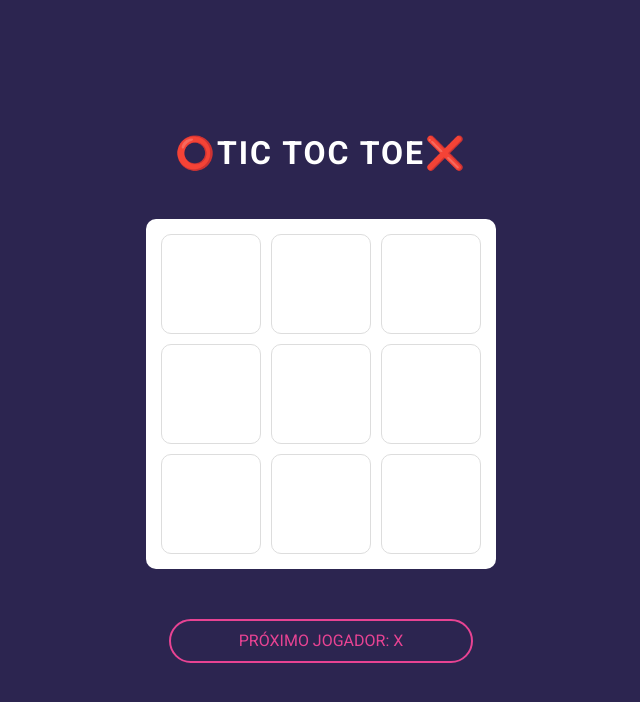
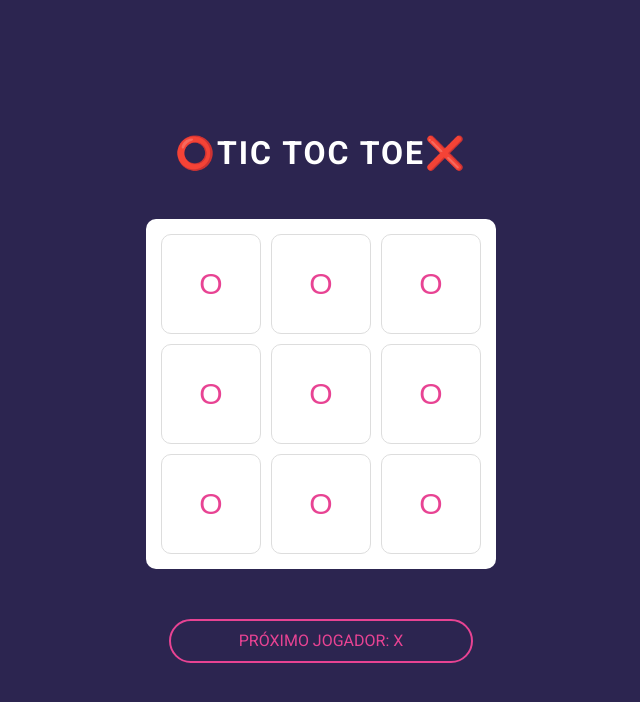
Before and after one commit to felipeolliveira/two-week-react, a React (Create React App) app in the folder app/: page / in a window 1280 px wide. Shown: the top 702 px of the page, without its empty margins (319-959 px from the left). Built offline with nearby package versions, Linux system fonts and the light colour scheme.

Commit message:
Dia 03 - Todos os desafios

```diff
--- a/app/src/App.js
+++ b/app/src/App.js
@@ -3,17 +3,10 @@ import React from "react";
 import "./style/reset.css"
 import "./style/base.css"
 
-import BoardSquare from "./components/BoardSquare";
 import GameWrapper from "./components/GameWrapper";
-import GameTitle from "./components/GameTitle";
-import NextPlayer from "./components/NextPlayer";
 
 const App = () => (
-  <GameWrapper>
-    <GameTitle />
-    <BoardSquare squads="9" />
-    <NextPlayer />
-  </GameWrapper>
+  <GameWrapper />
 );
 
 export default App;
--- a/app/src/components/BoardSquare/index.js
+++ b/app/src/components/BoardSquare/index.js
@@ -3,16 +3,17 @@ import React from "react";
 import "./style.css"
 import SquareButton from "./../SquareButton"
 
+const squaresMultiplier = (player, onClick) => {
+  const squares = Array(9).fill();
 
-const squaresMultiplier = (number) => {
-  const squares = Array(+number).fill();
-
-  return squares.map((square, index) => <SquareButton key={index} />);
+  return squares.map((square, index) => {
+    return <SquareButton key = {index} player = {player} onClick = {onClick}/>
+  });
 }
 
-const BoardSquare = (props) => (
+const BoardSquare = ({player, onClick}) => (
   <article className="board-square">
-    {squaresMultiplier(props.squads)}
+    {squaresMultiplier(player, onClick)}
   </article>
 )
 
--- a/app/src/components/GameWrapper/index.js
+++ b/app/src/components/GameWrapper/index.js
@@ -1,9 +1,31 @@
-import React from "react";
+import React, { Component } from "react";
 
 import "./style.css";
+import GameTitle from "./../GameTitle";
+import NextPlayer from "./../NextPlayer";
+import BoardSquare from "./../BoardSquare";
 
-const GameWrapper = ({ children }) => (
-  <main className="game-wrapper">{ children }</main>
-)
+class GameWrapper extends Component {
+  state = {
+    player: "O",
+    nextPlayer: "X"
+  }
+
+  handletoggleChoise = () => {
+    this.setState({
+      player: (this.state.player === "X" ? "O" : "X" ),
+      nextPlayer: (this.state.nextPlayer === "X" ? "O" : "X" )
+    });
+    console.log(this.state.nextPlayer, this.state.player, this)
+  }
+
+  render() {
+    return <main className="game-wrapper">
+      <GameTitle />
+      <BoardSquare onClick = {this.handletoggleChoise} player = {this.state.player}/>
+      <NextPlayer  nextPlayer={this.state.nextPlayer}/>
+    </main>
+  }
+}
 
 export default GameWrapper;
--- a/app/src/components/NextPlayer/index.js
+++ b/app/src/components/NextPlayer/index.js
@@ -2,6 +2,6 @@ import React from "react";
 
 import "./style.css"
 
-const NextPlayer = () => <p className="next-player">Próximo Jogador: <span className="player">X</span></p>;
+const NextPlayer = ({nextPlayer}) => <p className="next-player">Próximo Jogador: {nextPlayer}</p>;
 
 export default NextPlayer;
--- a/app/src/components/SquareButton/index.js
+++ b/app/src/components/SquareButton/index.js
@@ -1,22 +1,35 @@
-import React, { Component } from "react";
+import React from "react";
 
 import "./style.css"
 
+// class SquareButton extends React.Component {
+//   state = {
+//     content: "X"
+//   }
 
-class SquareButton extends Component {
-  state = {
-    player: ""
-  }
 
-  handletoggleChoise = () => {
-    this.setState(
-      { player: (this.state.player === "X" ? "O" : "X") }
-    )
-  }
 
-  render() {
-    return <button onClick={this.handletoggleChoise} className="square-button">{this.state.player}</button>
-  }
+//   handlePlayerContent(event) {
+//     // console.log(this.props.onClick);
+
+//     this.setState({
+//       content: this.props.player
+//     })
+
+//     // this.props.onClick();
+
+//   }
+
+//   render() {
+//     return <button className="square-button" onClick = {this.handlePlayerContent()}> {this.state.content} </button>
+//   }
+// }
+
+
+const SquareButton = ({player, onClick}) => {
+  return (
+    <button className="square-button" onClick = {onClick}>{player}</button>
+  )
 }
 
 export default SquareButton;
```
